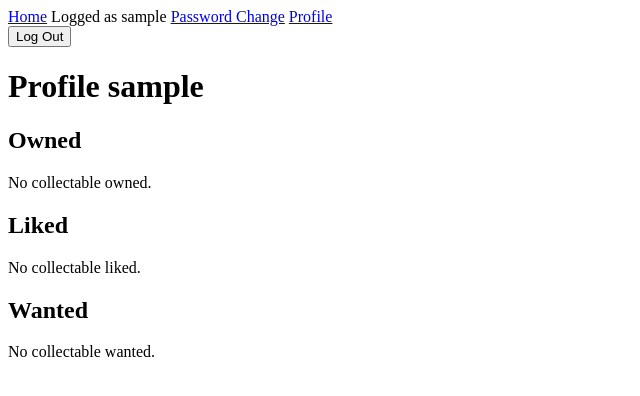
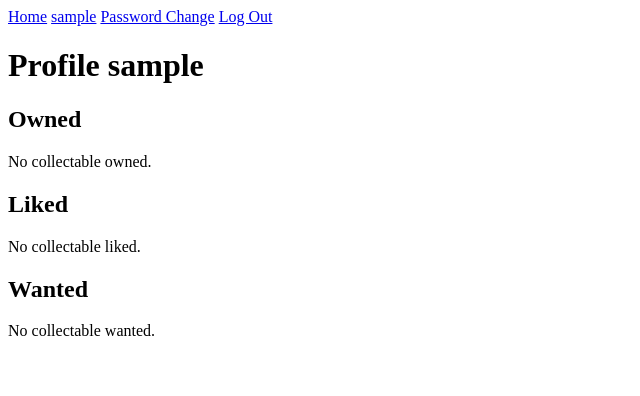
Before and after one commit to leplatrem/collect, a Django app: page /collectable/profile/ in a window 1280 px wide. Shown: the top 396 px of the page, without its empty margins (0-640 px from the left). Run offline with Django 5.2, Linux system fonts and the light colour scheme; the visitor is signed in with stand-in values (Sample User, id 1); data that the repository does not hold is empty.

Commit message:
Fix header apparence

```diff
--- a/static/css/style.css
+++ b/static/css/style.css
@@ -1,3 +1,18 @@
+header form {
+    display: inline-block;
+}
+
+header button {
+    background: none!important;
+    border: none;
+    padding: 0!important;
+    font-family: unset;
+    font-size: unset;
+    color: #0000EE;
+    text-decoration: underline;
+    cursor: pointer;
+}
+
 .collectable.thumbnail {
     display: inline-block;
 
--- a/templates/base.html
+++ b/templates/base.html
@@ -13,9 +13,8 @@
         <header>
             <a href="{% url 'home' %}">Home</a>
             {% if user.is_authenticated %}
-                Logged as {{ user }}
+                <a href="{% url 'profile' %}">{{ user }}</a>
                 <a href="{% url 'password_change' %}">Password Change</a>
-                <a href="{% url 'profile' %}">Profile</a>
                 <form action="{% url 'logout' %}" method="post">
                     {% csrf_token %}
                     <button type="submit">Log Out</button>
```
